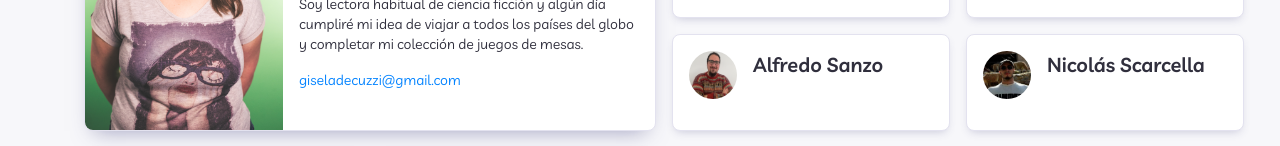
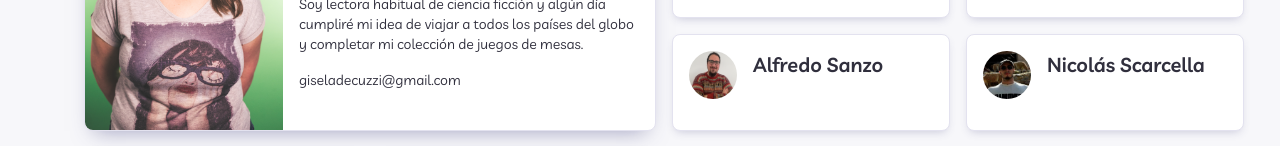
Before and after one commit to uqbar-project/uqbar-landing, a React (Create React App) app: page / in a window 1280 px wide. Both pictures are taken after a click on the element 223 px from the left and 3180 px from the top of the page. Shown: the part 3330-3476 px from the top of the page. Built offline with nearby package versions, Linux system fonts and the light colour scheme.

Commit message:
UX en Equipo

```diff
--- a/src/components/equipo/Index.js
+++ b/src/components/equipo/Index.js
@@ -12,9 +12,7 @@ export function Miembro({ name, bio, email, onClick, active }) {
       <div className={styles["description"]}>
         <div className={styles["name"]}>{name}</div>
         <div className={styles["bio"]}>{bio}</div>
-        <div className={styles["bio"]}>
-          <a href={`mailto:${email}`}>{email}</a>
-        </div>
+        <div className={styles["bio"]}>{email}</div>
       </div>
     </div>
   );
@@ -22,6 +20,7 @@ export function Miembro({ name, bio, email, onClick, active }) {
 
 export default function Equipo() {
   const [active, setActive] = useState(null);
+  const isActive = (index) => index === active
   return (
     <div className={styles["equipo"]} id="Equipo">
       <div className={styles["container"]}>
@@ -29,7 +28,7 @@ export default function Equipo() {
         <div className={styles["equipoListado"]}>
         {
           miembros.map((miembro, index)=>(
-            <Miembro key={index} onClick={()=>setActive(index)} active={index === active} {...miembro}/>
+            <Miembro key={index} onClick={()=>setActive(isActive(index) ? null : index)} active={isActive(index)} {...miembro}/>
           ))
         }
         </div>
```
